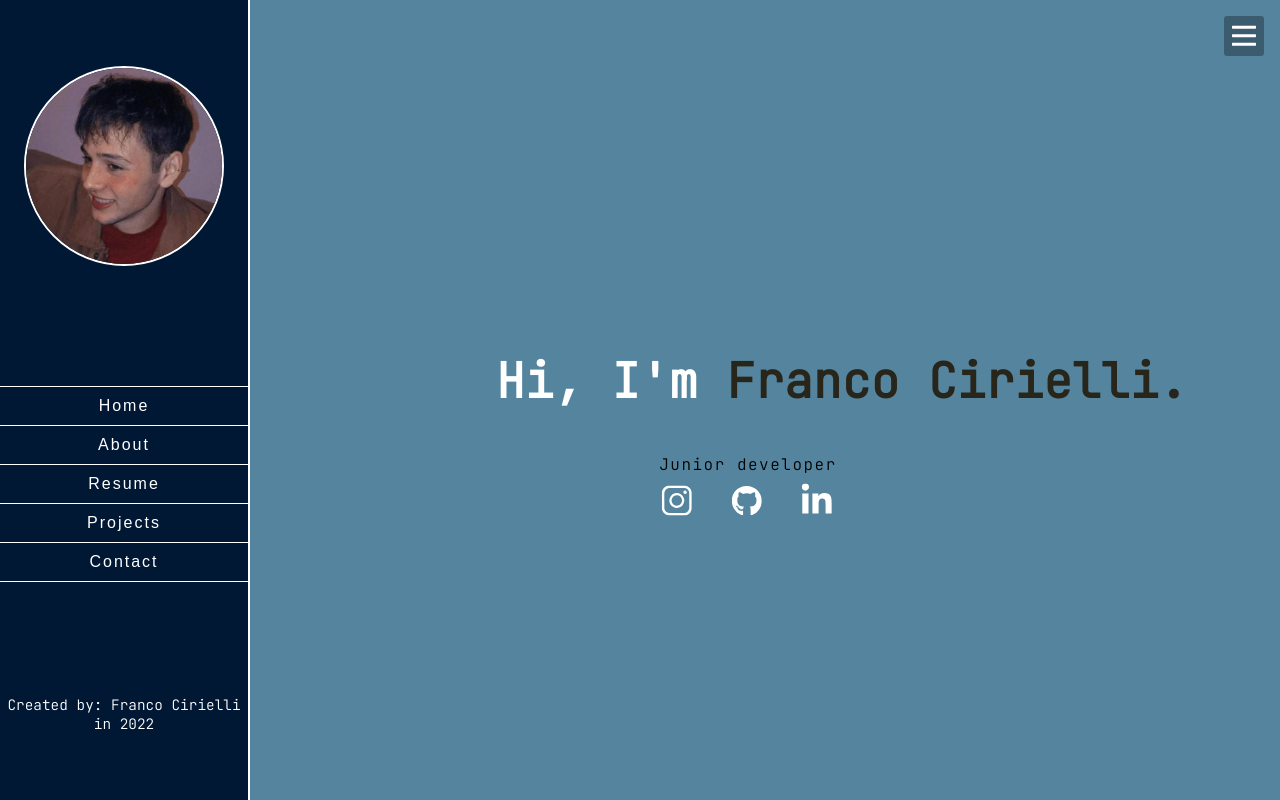
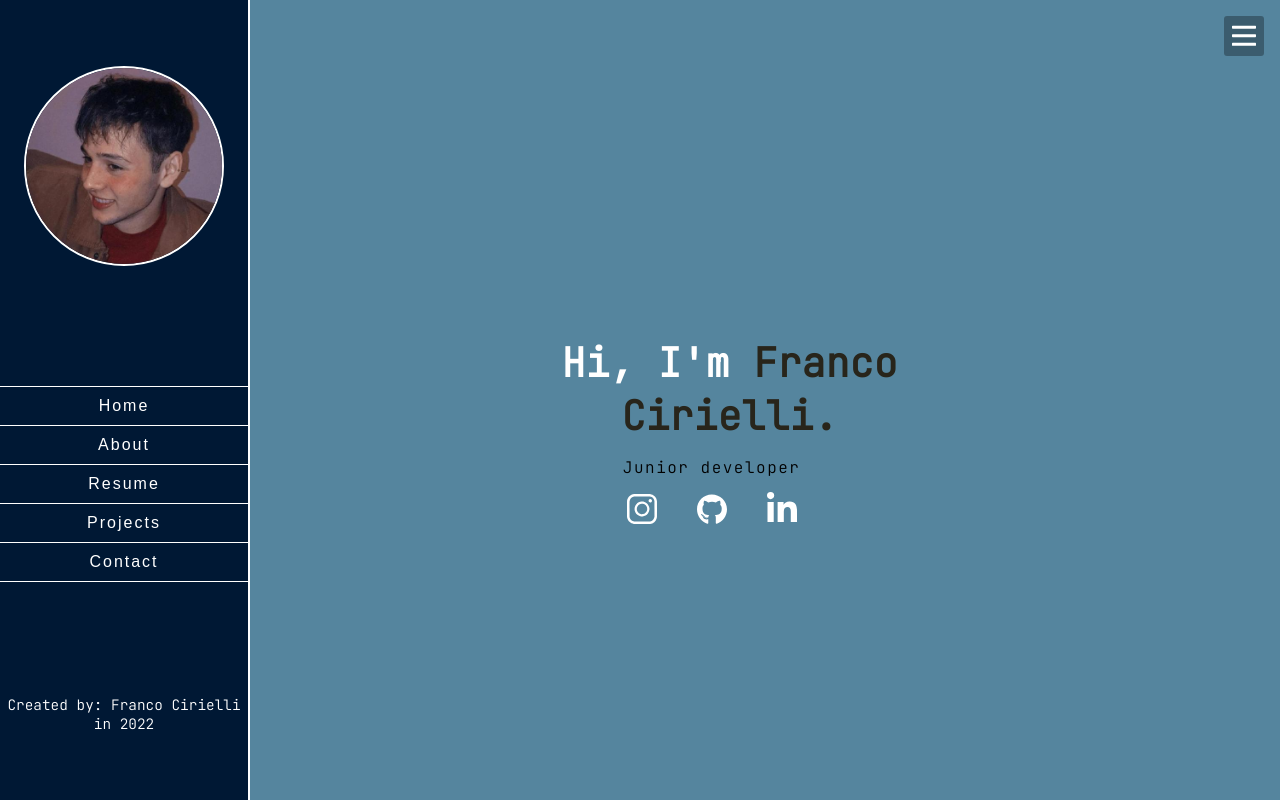
Before and after one commit to FrancoCirielli16/Portafolio, a plain HTML site: page index.html in a window 1280 px wide. Drawn offline with Linux system fonts and the light colour scheme.

Commit message:
Modificacion de titulo y parrafo

```diff
--- a/index.css
+++ b/index.css
@@ -22,7 +22,7 @@ span{
     margin-block-end: 0em;
     margin-inline-start: 0px;
     margin-inline-end: 0px;
-	font-size: 3rem;
+	font-size: 2.5rem;
 	color: #28251b;
 }
 
@@ -32,27 +32,23 @@ span{
 
 .header__intro {
 	position: absolute;
-	top: 50%;
+	top: 47%;
 	left: 57%;
+	width: 40%;
+	height: 10%;
 	text-align: center;
 	transform: translate(-50%, -50%);
-	text-align: center;
 }
 
 
+
+
 .header__intro__titulo{
-	display: block;
-	transform: translate(-50%, -50%);
-    font-size: 3rem;
+    font-size: 2.5rem;
     text-align: center;
-    top: 50%;
-    width: 132%;
-    right: 14%;
+    max-width: 720px;
 	font-family: 'JetBrains Mono', monospace;
 	color: #ffffff;
-
-	transform: translateY(1rem);
-	margin: 0rem 1.5rem;
 }
 
 
@@ -60,26 +56,28 @@ span{
 	display: block;
 	padding: 10px 0px;
 	color:black;
-	margin-left:2.3rem ;
+	margin-right: 17%;
+	margin-left: 10%;
+	margin-top: 1%;
 	font-size: 1rem;
 	font-family: 'JetBrains Mono', monospace;
 	letter-spacing: 1.5px;
-	transform: translateY(3rem);
 }
 
 .header__intro__icons{
 	display: flex;
+	margin-left: 10%;
+	margin-right: 17%;
+	margin-top: 1%;
     justify-content: center;
-    margin-left:2.1rem;
-	transform: translateY(3rem);
 }
 
 .header__intro__icons__instagram {
-	color: #ffff;
-    width: 30px;
-    height: 30px;
+	height: 30px;
+ 	width: 30px;
     display: inline-block;
 }
+
 
 .header__intro__icons__Git-hub{
 	width: 30px;
--- a/index.html
+++ b/index.html
@@ -35,9 +35,8 @@
 					<h1 class="header__intro__titulo">Hi, I'm<span> Franco Cirielli.</span></h1>
 					<p class="header__intro__parrafo">Junior developer</p>
 					<div class="header__intro__icons">
-						<a href="https://www.instagram.com/franco.cirielli/" target="_BLANK" class="header__intro__icons__instagram"><svg version="1.0" xmlns="http://www.w3.org/2000/svg"
-						 width="30px" height="30px" viewBox="0 0 1280.000000 1280.000000"
-						 preserveAspectRatio="xMidYMid meet">
+						<a href="https://www.instagram.com/franco.cirielli/" target="_BLANK" class="header__intro__icons__instagram">
+							<svg aria-hidden="true" focusable="false" data-prefix="fab" version="1.0" xmlns="http://www.w3.org/2000/svg" " viewBox="0 0 1280.000000 1280.000000" preserveAspectRatio="xMidYMid meet">
 								<g transform="translate(0.000000,1280.000000) scale(0.100000,-0.100000)"fill="#ffff">
 									<path d="M3169 12796 c-2 -2 -76 -12 -164 -21 -662 -70 -1237 -303 -1750 -709
 									-126 -100 -372 -341 -478 -469 -266 -320 -474 -696 -600 -1082 -81 -249 -120
```
Lines whose indentation alone changed are shown as unchanged.
